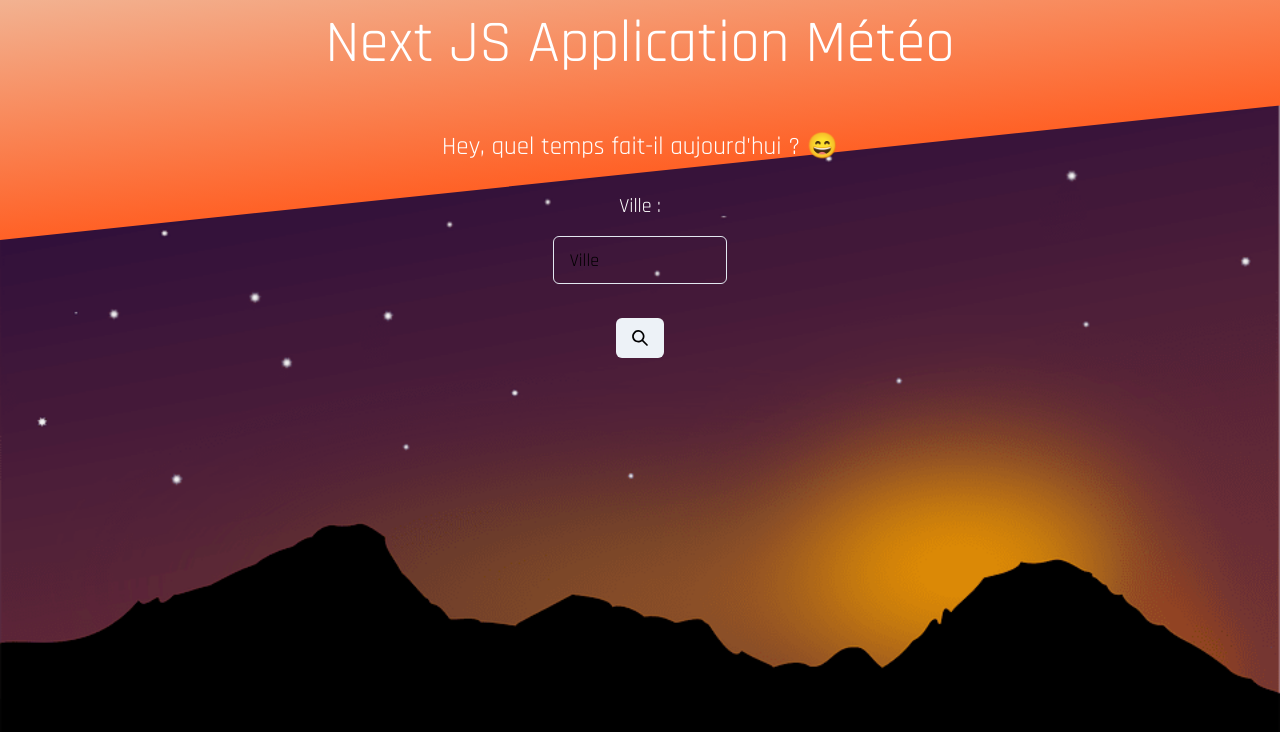
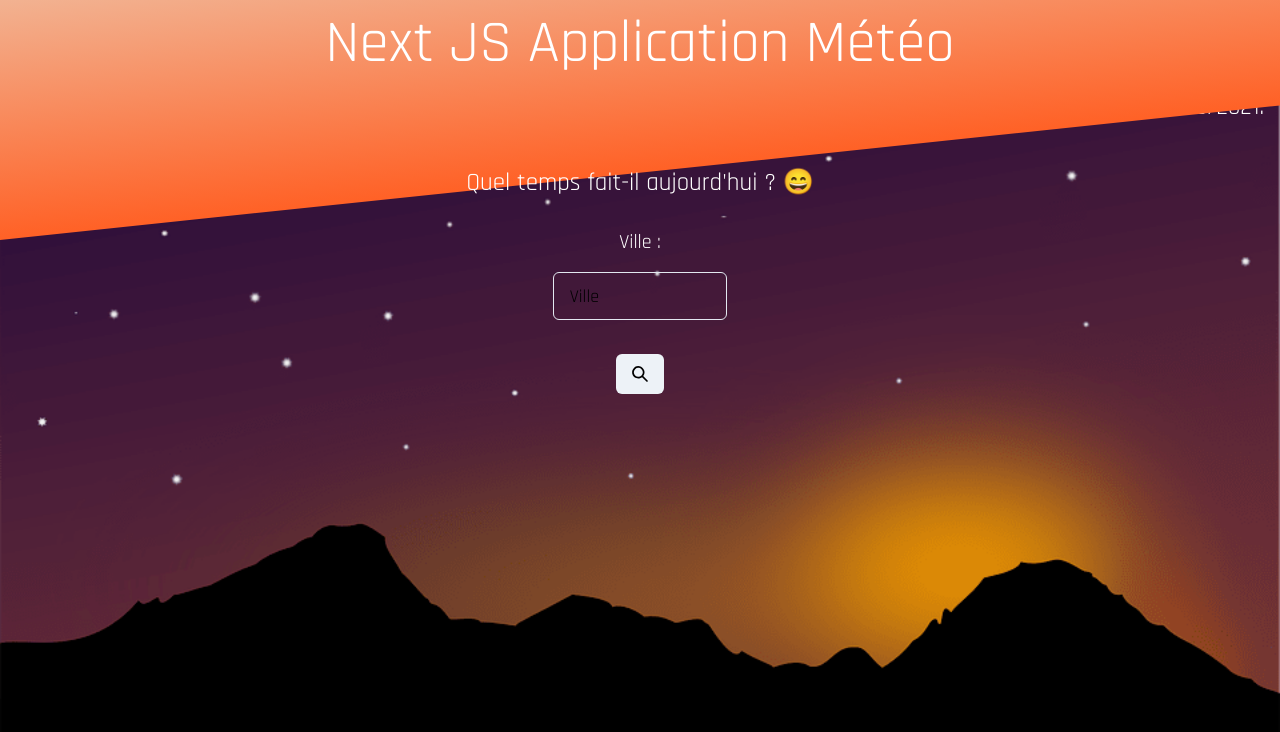
Before and after one commit to Jordane-Kraken/nextjs-weather, a Next.js app in the folder weather-app/: page / in a window 1280 px wide. Shown: the top 732 px of the page. Built offline with nearby package versions, Linux system fonts and the light colour scheme.

Commit message:
add day js for date

```diff
--- a/weather-app/package.json
+++ b/weather-app/package.json
@@ -12,6 +12,7 @@
     "@chakra-ui/react": "^1.6.2",
     "@emotion/react": "^11",
     "@emotion/styled": "^11",
+    "dayjs": "^1.10.4",
     "framer-motion": "^4",
     "next": "10.2.2",
     "react": "17.0.2",
--- a/weather-app/pages/index.js
+++ b/weather-app/pages/index.js
@@ -19,6 +19,8 @@ export default function Home( {data} ) {
 
   const date = new Date();
   const hour = date.getHours();
+  var dayjs = require('dayjs');
+  var today = dayjs().format('DD/MM/YYYY');
 
   const getWeather = async() => {
     let input = document.getElementById('inputCity');
@@ -90,8 +92,10 @@ export default function Home( {data} ) {
       <h1 className={styles.title}>Next JS Application Météo</h1>
       </header>
 
+      <p className={styles.paragraph}>Nous sommes le {today}.</p>
+
       <main className={styles.main}>
-      <h2 className={styles.subtitle}>Hey, quel temps fait-il aujourd'hui ? 😄</h2>
+      <h2 className={styles.subtitle}>Quel temps fait-il aujourd'hui ? 😄</h2>
       {dataFetching && typeof weather.main != "undefined" && (
       <Weather {...weather} />
       )
--- a/weather-app/styles/Home.module.scss
+++ b/weather-app/styles/Home.module.scss
@@ -34,6 +34,10 @@
   margin-bottom: 1em;
 }
 
+.paragraph {
+  font-size: 1.5em;
+  text-align: right;
+}
 
 .main {
   position: relative;
```
Also changed, not shown: 1 other file (tests, documents, lock files or other folders).
